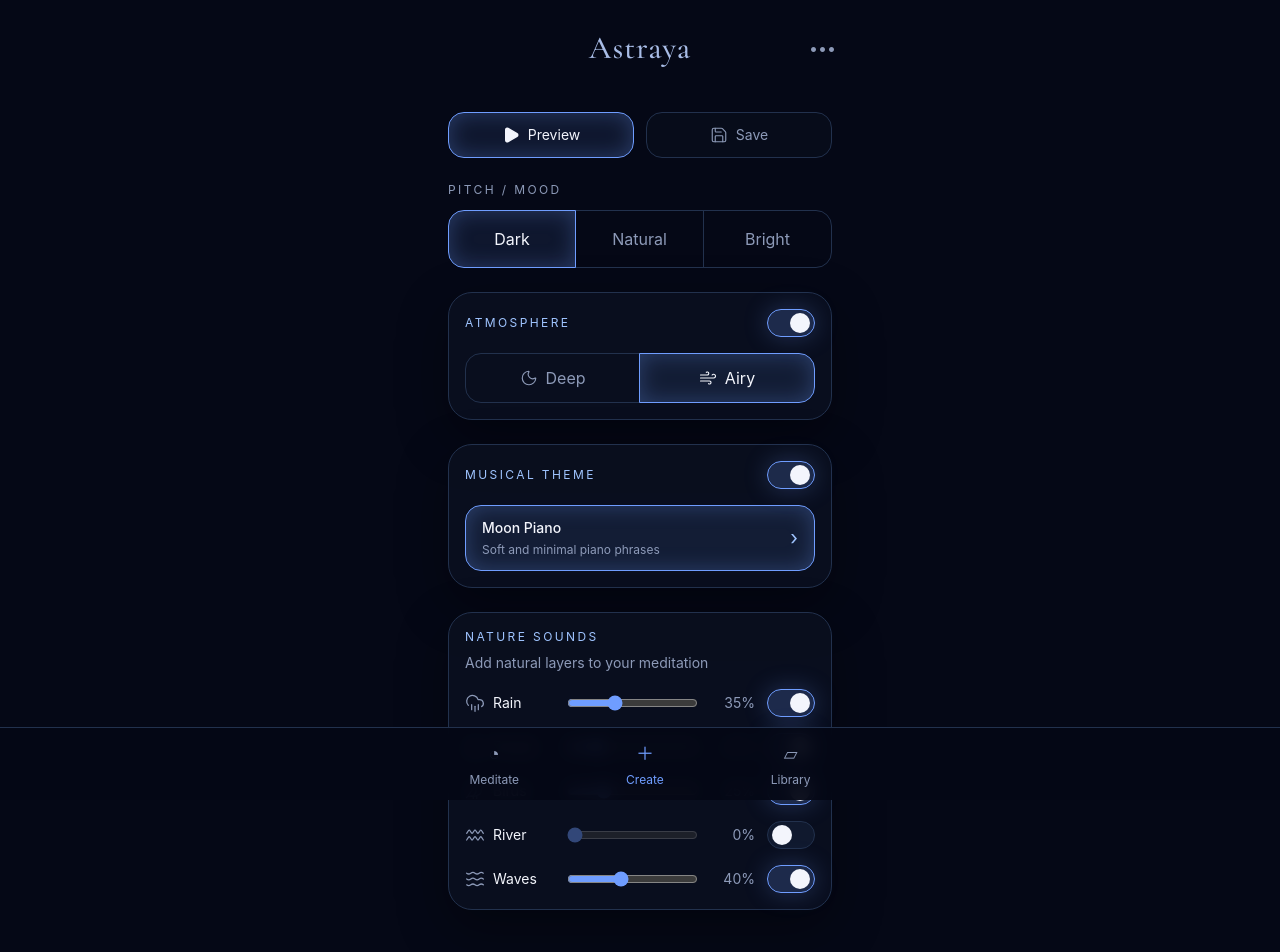
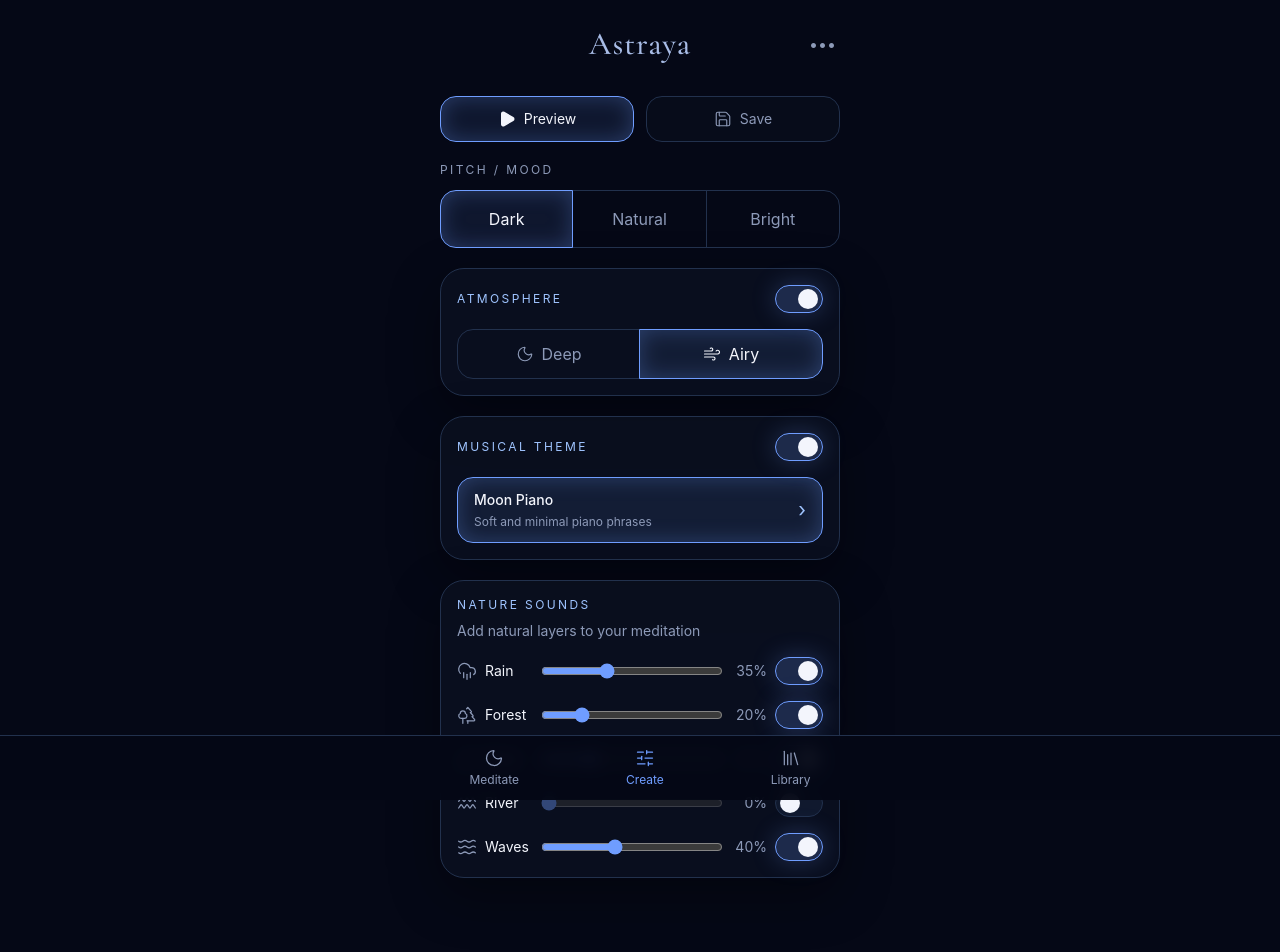
Before and after one commit to robinraty/astraya, a React (Vite) app: page / in a window 1280 px wide. Shown: the top 952 px of the page. Built offline with nearby package versions, Linux system fonts and the light colour scheme.

Commit message:
polishing interface

```diff
--- a/src/App.tsx
+++ b/src/App.tsx
@@ -4,13 +4,13 @@ import CreateMeditation from "./pages/CreateMeditation";
 
 function App() {
   return (
-    <div className="min-h-screen bg-astraya-background text-astraya-text">
-      <div className="mx-auto flex min-h-screen w-full max-w-md flex-col px-4">
-        <header className="pt-6 pb-2">
+    <div className="min-h-dvh bg-astraya-background text-astraya-text">
+      <div className="mx-auto min-h-dvh w-full max-w-md px-4">
+        <header className="pt-5 pb-2">
           <Header />
         </header>
 
-        <main className="flex-1 pb-24">
+        <main className="pb-24">
           <CreateMeditation />
         </main>
       </div>
--- a/src/components/createMeditation/NatureSoundsMixer.tsx
+++ b/src/components/createMeditation/NatureSoundsMixer.tsx
@@ -60,8 +60,11 @@ function NatureSoundsMixer() {
     `;
   };
 
+  const rowClass =
+    "grid grid-cols-[76px_1fr_36px_48px] items-center gap-2";
+
   return (
-    <section className="rounded-astraya-card border border-astraya-border bg-astraya-surface/70 p-4 shadow-astraya-card">
+    <section className="rounded-astraya-card border border-astraya-border bg-astraya-surface/70 px-4 py-4 shadow-astraya-card">
       <div className="mb-4">
         <p className="text-xs uppercase tracking-[0.2em] text-astraya-accent-light">
           Nature Sounds
@@ -74,12 +77,12 @@ function NatureSoundsMixer() {
 
       <div className="space-y-4">
         {/* RAIN */}
-        <div className="grid grid-cols-[90px_1fr_45px_48px] items-center gap-3">
+        <div className={rowClass}>
           <div className="flex items-center gap-2 text-astraya-text">
             <CloudRain
               size={20}
               strokeWidth={1.5}
-              className="text-astraya-muted"
+              className="shrink-0 text-astraya-muted"
             />
             <span className="text-sm">Rain</span>
           </div>
@@ -96,7 +99,7 @@ function NatureSoundsMixer() {
                 setRainLastVolume
               )
             }
-            className={`w-full cursor-pointer accent-astraya-accent ${
+            className={`w-full min-w-0 cursor-pointer accent-astraya-accent ${
               rainVolume === 0 ? "opacity-40" : ""
             }`}
           />
@@ -118,12 +121,12 @@ function NatureSoundsMixer() {
         </div>
 
         {/* FOREST */}
-        <div className="grid grid-cols-[90px_1fr_45px_48px] items-center gap-3">
+        <div className={rowClass}>
           <div className="flex items-center gap-2 text-astraya-text">
             <Trees
               size={20}
               strokeWidth={1.5}
-              className="text-astraya-muted"
+              className="shrink-0 text-astraya-muted"
             />
             <span className="text-sm">Forest</span>
           </div>
@@ -140,7 +143,7 @@ function NatureSoundsMixer() {
                 setForestLastVolume
               )
             }
-            className={`w-full cursor-pointer accent-astraya-accent ${
+            className={`w-full min-w-0 cursor-pointer accent-astraya-accent ${
               forestVolume === 0 ? "opacity-40" : ""
             }`}
           />
@@ -162,12 +165,12 @@ function NatureSoundsMixer() {
         </div>
 
         {/* BIRDS */}
-        <div className="grid grid-cols-[90px_1fr_45px_48px] items-center gap-3">
+        <div className={rowClass}>
           <div className="flex items-center gap-2 text-astraya-text">
             <Bird
               size={20}
               strokeWidth={1.5}
-              className="text-astraya-muted"
+              className="shrink-0 text-astraya-muted"
             />
             <span className="text-sm">Birds</span>
           </div>
@@ -184,7 +187,7 @@ function NatureSoundsMixer() {
                 setBirdsLastVolume
               )
             }
-            className={`w-full cursor-pointer accent-astraya-accent ${
+            className={`w-full min-w-0 cursor-pointer accent-astraya-accent ${
               birdsVolume === 0 ? "opacity-40" : ""
             }`}
           />
@@ -206,12 +209,12 @@ function NatureSoundsMixer() {
         </div>
 
         {/* RIVER */}
-        <div className="grid grid-cols-[90px_1fr_45px_48px] items-center gap-3">
+        <div className={rowClass}>
           <div className="flex items-center gap-2 text-astraya-text">
             <ZodiacAquarius
               size={20}
               strokeWidth={1.5}
-              className="text-astraya-muted"
+              className="shrink-0 text-astraya-muted"
             />
             <span className="text-sm">River</span>
           </div>
@@ -228,7 +231,7 @@ function NatureSoundsMixer() {
                 setRiverLastVolume
               )
             }
-            className={`w-full cursor-pointer accent-astraya-accent ${
+            className={`w-full min-w-0 cursor-pointer accent-astraya-accent ${
               riverVolume === 0 ? "opacity-40" : ""
             }`}
           />
@@ -250,12 +253,12 @@ function NatureSoundsMixer() {
         </div>
 
         {/* WAVES */}
-        <div className="grid grid-cols-[90px_1fr_45px_48px] items-center gap-3">
+        <div className={rowClass}>
           <div className="flex items-center gap-2 text-astraya-text">
             <Waves
               size={20}
               strokeWidth={1.5}
-              className="text-astraya-muted"
+              className="shrink-0 text-astraya-muted"
             />
             <span className="text-sm">Waves</span>
           </div>
@@ -272,7 +275,7 @@ function NatureSoundsMixer() {
                 setWavesLastVolume
               )
             }
-            className={`w-full cursor-pointer accent-astraya-accent ${
+            className={`w-full min-w-0 cursor-pointer accent-astraya-accent ${
               wavesVolume === 0 ? "opacity-40" : ""
             }`}
           />
--- a/src/components/layout/BottomNavigation.tsx
+++ b/src/components/layout/BottomNavigation.tsx
@@ -1,28 +1,30 @@
+import { Moon, SlidersHorizontal, Library } from "lucide-react";
+
 function BottomNavigation() {
   return (
     <nav className="fixed bottom-0 left-0 right-0 border-t border-astraya-border bg-astraya-background/95 px-6 py-3 text-astraya-muted backdrop-blur">
       <div className="mx-auto flex w-full max-w-md items-center justify-around">
         <button
           type="button"
-          className="flex flex-col items-center gap-1 transition hover:text-astraya-text"
+          className="flex cursor-pointer flex-col items-center gap-1 transition hover:text-astraya-text"
         >
-          <span className="text-lg">◔</span>
+          <Moon size={20} strokeWidth={1.5} />
           <span className="text-xs">Meditate</span>
         </button>
 
         <button
           type="button"
-          className="flex flex-col items-center gap-1 text-astraya-accent transition hover:text-astraya-text"
+          className="flex cursor-pointer flex-col items-center gap-1 text-astraya-accent transition hover:text-astraya-text"
         >
-          <span className="text-lg">＋</span>
+          <SlidersHorizontal size={20} strokeWidth={1.5} />
           <span className="text-xs">Create</span>
         </button>
 
         <button
           type="button"
-          className="flex flex-col items-center gap-1 transition hover:text-astraya-text"
+          className="flex cursor-pointer flex-col items-center gap-1 transition hover:text-astraya-text"
         >
-          <span className="text-lg">▱</span>
+          <Library size={20} strokeWidth={1.5} />
           <span className="text-xs">Library</span>
         </button>
       </div>
--- a/src/pages/CreateMeditation.tsx
+++ b/src/pages/CreateMeditation.tsx
@@ -6,15 +6,15 @@ import MeditationActions from "../components/createMeditation/MeditationActions"
 
 function CreateMeditation() {
   return (
-    <main className="min-h-screen bg-astraya-background px-4 py-8 text-astraya-text">
-      <div className="mx-auto flex w-full max-w-md flex-col gap-6">
+    <div className="bg-astraya-background px-2 py-5 text-astraya-text">
+      <div className="mx-auto flex w-full max-w-md flex-col gap-5">
         <MeditationActions />
         <PitchSelector />
         <AtmosphereSelector />
         <MusicalThemeSelector />
         <NatureSoundsMixer />
       </div>
-    </main>
+    </div>
   );
 }
 
```
